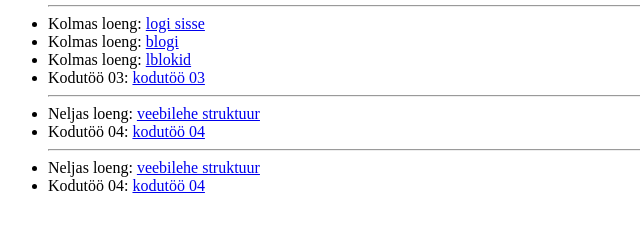
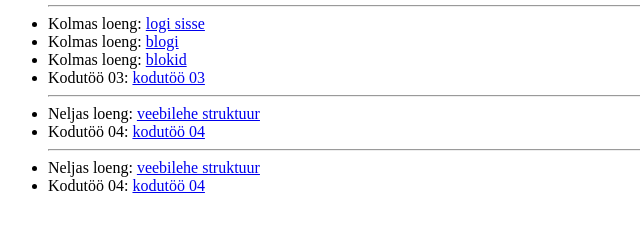
Before and after one commit to AveEst/veebikursus, a plain HTML site: page index.html in a window 1280 px wide. Shown: the part 191-420 px from the top of the page, 0-640 px from the left. Drawn offline with Linux system fonts and the light colour scheme.

Commit message:
Update index.html

```diff
--- a/index.html
+++ b/index.html
@@ -18,7 +18,7 @@
         <hr>
         <li>Kolmas loeng: <a href="./loeng03.index.html">logi sisse</a></li>
         <li>Kolmas loeng: <a href="./loeng03.blogi.html">blogi</a></li>
-        <li>Kolmas loeng: <a href="./loeng03.blokid.html">lblokid</a></li>
+        <li>Kolmas loeng: <a href="./loeng03.blokid.html">blokid</a></li>
         <li>Kodutöö 03: <a href="./loeng03/kodutöö03.html">kodutöö 03</a></li>
         <hr>
         <li>Neljas loeng: <a href="./loeng04.index.html">veebilehe struktuur</a></li>
```
